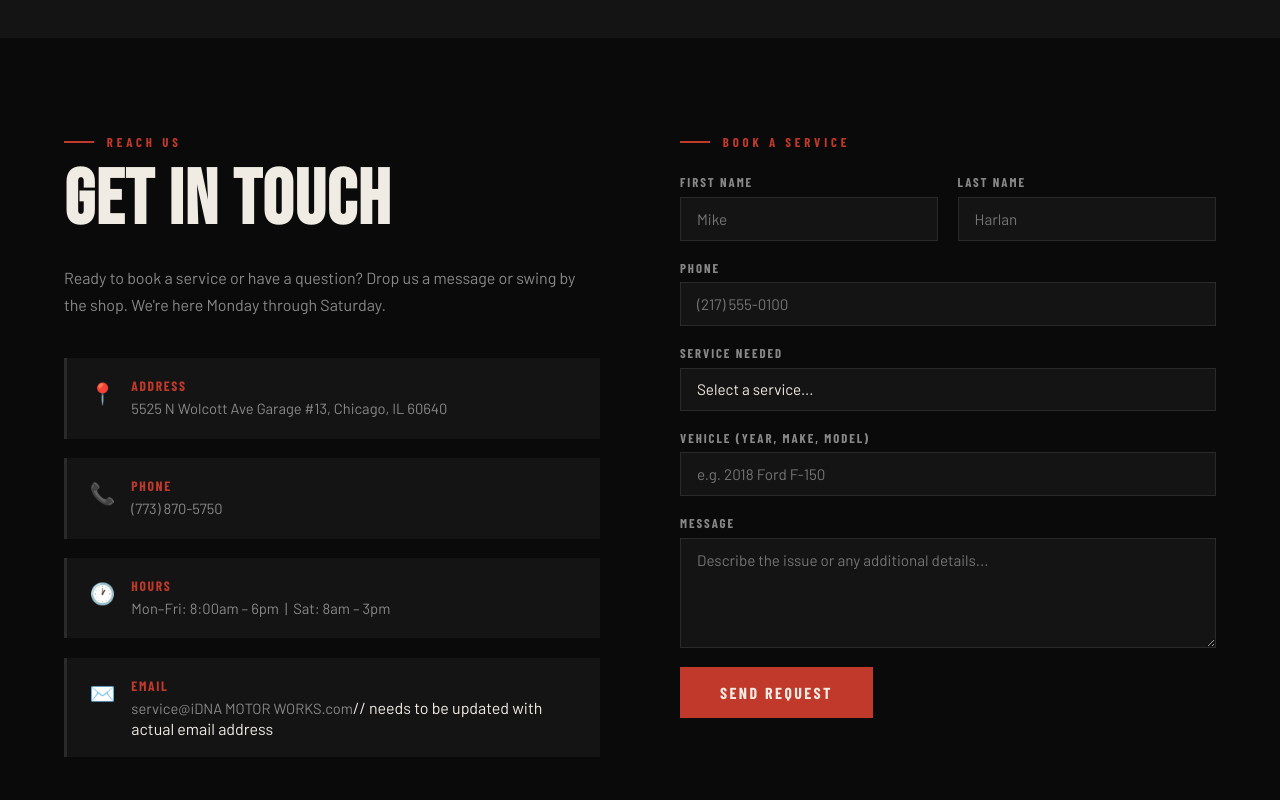
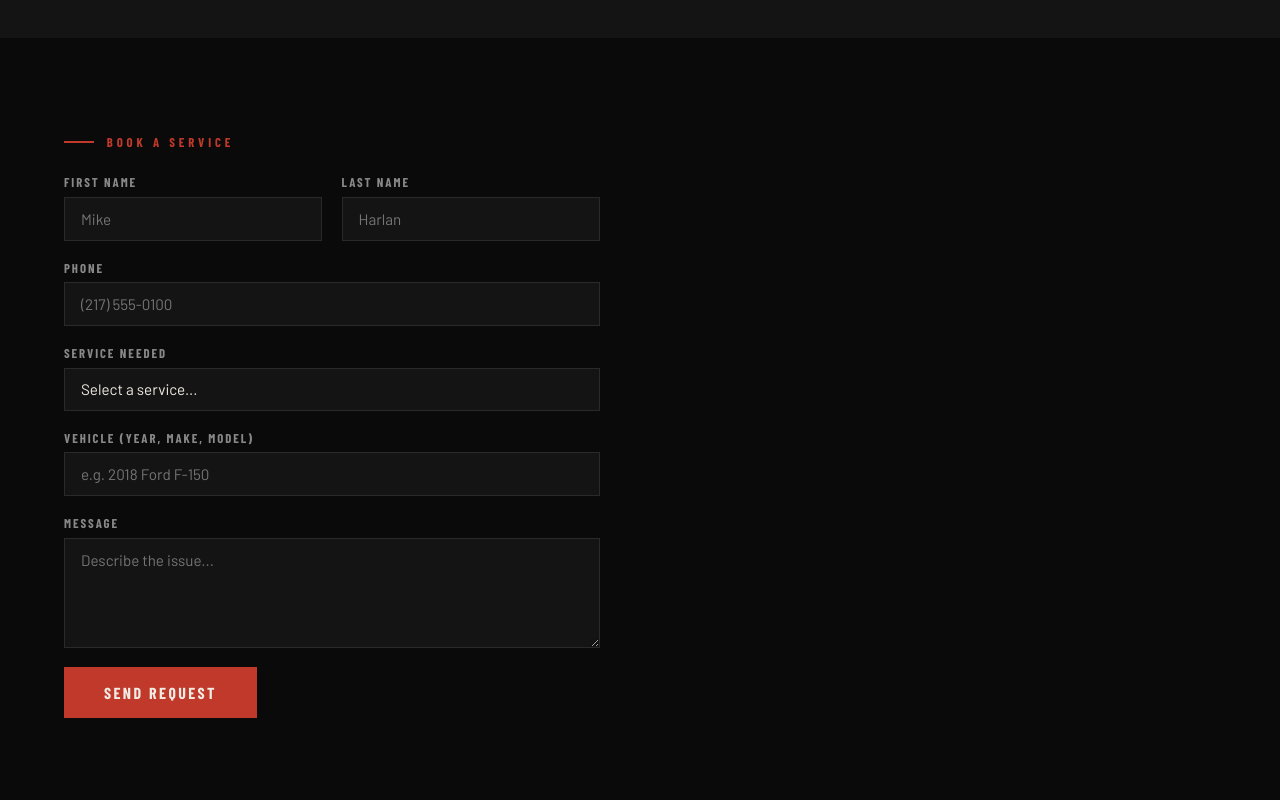
Before and after one commit to Toni-77/Auto_Shop, a website built with Vite: page index.html in a window 1280 px wide. Shown: the part 3260-4060 px from the top of the page. Built offline with nearby package versions, Linux system fonts and the light colour scheme; some packages are replaced by stand-ins of ours; no server answers.

Commit message:
Confert div to form for contact

```diff
--- a/index.html
+++ b/index.html
@@ -191,7 +191,7 @@
 </section>
 
 <!-- CONTACT -->
-<section id="contact">
+<!-- <section id="contact">
   <div class="contact-info">
     <div class="section-label">Reach Us</div>
     <h2>Get In Touch</h2>
@@ -226,7 +226,66 @@
         </div>
       </div>
     </div>
+  </div> -->
+
+  <!-- CONTACT -->
+<section id="contact">
+  <div class="contact-info">
+    <div class="section-label" style="margin-bottom:1.5rem;">Book a Service</div>
+
+    <!-- CHANGE: <div> became <form> with class="contact-form" -->
+    <form class="contact-form">
+      <div class="form-row">
+        <div class="field">
+          <label>First Name</label>
+          <!-- ADD: id="name" -->
+          <input type="text" id="name" placeholder="Mike" required>
+        </div>
+        <div class="field">
+          <label>Last Name</label>
+          <input type="text" placeholder="Harlan">
+        </div>
+      </div>
+      <div class="field">
+        <label>Phone</label>
+        <!-- ADD: id="phone" -->
+        <input type="tel" id="phone" placeholder="(217) 555-0100" required>
+      </div>
+      <div class="field">
+        <label>Service Needed</label>
+        <!-- ADD: id="subject" -->
+        <select id="subject" required>
+          <option value="">Select a service...</option>
+          <option>Engine Repair</option>
+          <option>Brake Service</option>
+          <option>Oil & Fluids</option>
+          <option>Transmission</option>
+          <option>Diagnostics</option>
+          <option>AC & Heating</option>
+          <option>Suspension & Steering</option>
+          <option>Electrical & Battery</option>
+          <option>Other / Not Sure</option>
+        </select>
+      </div>
+      <div class="field">
+        <label>Vehicle (Year, Make, Model)</label>
+        <!-- ADD: id="email" (to match your JS logic) -->
+        <input type="text" id="email" placeholder="e.g. 2018 Ford F-150" required>
+      </div>
+      <div class="field">
+        <label>Message</label>
+        <!-- ADD: id="message" -->
+        <textarea id="message" placeholder="Describe the issue..."></textarea>
+      </div>
+
+      <!-- BUTTON WITH SPINNER -->
+      <button type="submit" id="submit-btn" class="form-submit">
+        <span id="btn-text">Send Request</span>
+        <span id="spinner" style="display: none; margin-left: 10px;">⚙️</span>
+      </button>
+    </form>
   </div>
+</section>
 
   <div>
   <div class="section-label" style="margin-bottom:1.5rem;">Book a Service</div>
```
